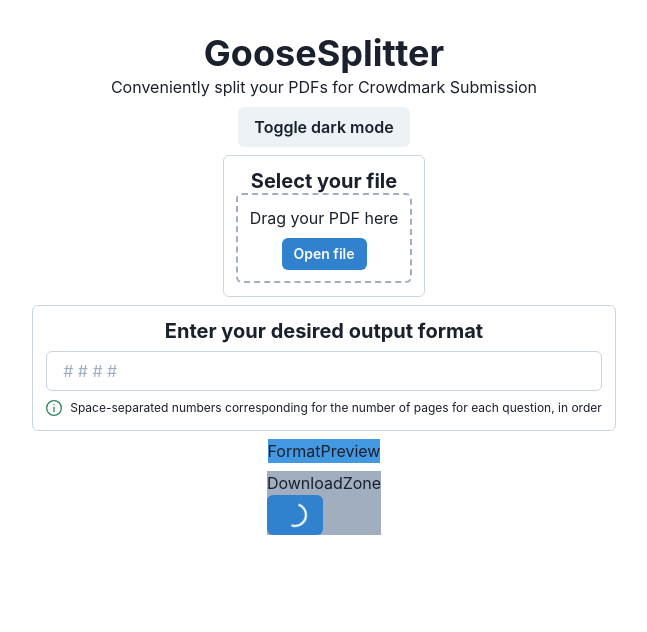
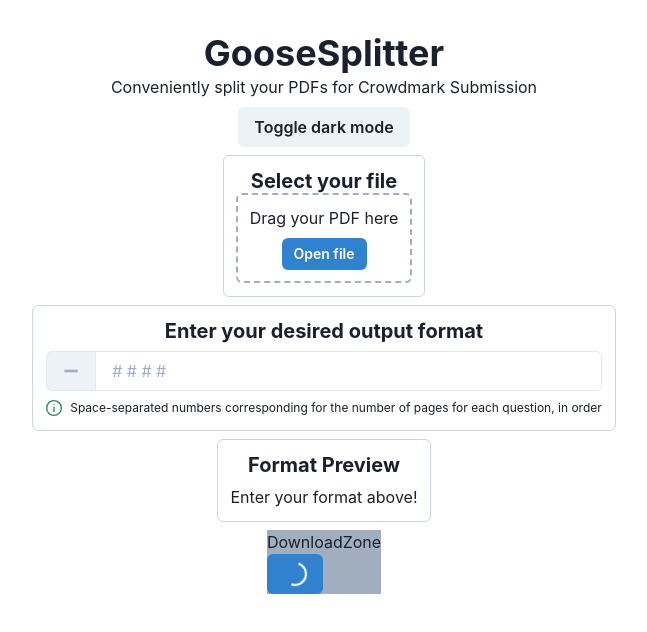
Before and after one commit to teppah/goosev2, a Next.js app: page / in a window 1280 px wide. Shown: the top 632 px of the page, without its empty margins (316-963 px from the left). Built offline with nearby package versions, Linux system fonts and the light colour scheme.

Commit message:
Add FormatPreview

```diff
--- a/components/FormatInput.tsx
+++ b/components/FormatInput.tsx
@@ -1,19 +1,34 @@
-import { Box, Text, Heading, VStack, Input, HStack } from "@chakra-ui/react";
-import { InfoOutlineIcon } from "@chakra-ui/icons";
-import { useRecoilState, useRecoilValue, useSetRecoilState } from "recoil";
+import {
+  Box,
+  Text,
+  Heading,
+  VStack,
+  Input,
+  HStack,
+  InputGroup,
+  InputLeftAddon,
+} from "@chakra-ui/react";
+import {
+  CheckCircleIcon,
+  InfoOutlineIcon,
+  NotAllowedIcon,
+  MinusIcon,
+} from "@chakra-ui/icons";
+import { useRecoilValue, useSetRecoilState } from "recoil";
 import { formatState, isShowInvalid } from "data/atoms";
 import { ChangeEvent, useState } from "react";
 
 const FormatInput = () => {
   const isInvalidated = useRecoilValue(isShowInvalid);
   const setFormat = useSetRecoilState(formatState);
+
   const [text, setText] = useState("");
 
   const handleUpdate = (e: ChangeEvent<HTMLInputElement>) => {
     e.preventDefault();
     setText(e.target.value);
     setFormat((oldFormat) => {
-      return { ...oldFormat, formatString: e.target.value };
+      return { ...oldFormat, formatString: e.target.value.trim() };
     });
   };
 
@@ -30,13 +45,25 @@
       <Heading as="h2" size="md" textAlign="center">
         Enter your desired output format
       </Heading>
+      <InputGroup>
+        <InputLeftAddon
+          children={
+            isInvalidated ? (
+              <NotAllowedIcon color="red.500" />
+            ) : text.length == 0 ? (
+              <MinusIcon color="gray.400" />
+            ) : (
+              <CheckCircleIcon color="green.500" />
+            )
+          }
+        />
         <Input
           placeholder="# # # #"
-        borderColor="gray.300"
           isInvalid={isInvalidated}
           value={text}
           onChange={handleUpdate}
         />
+      </InputGroup>
       <HStack>
         <InfoOutlineIcon color="green.600" />
         <Text fontSize="xs">
--- a/components/FormatPreview.tsx
+++ b/components/FormatPreview.tsx
@@ -1,10 +1,74 @@
-import { Box, Text } from "@chakra-ui/react";
+import {
+  Box,
+  Text,
+  VStack,
+  Heading,
+  ListItem,
+  UnorderedList,
+} from "@chakra-ui/react";
+import { formatState, pageState as pState } from "data/atoms";
+import { useEffect } from "react";
+import { useRecoilState } from "recoil";
+
+const validator = /[^0-9 ]/g;
 
 const FormatPreview = () => {
+  const [format, setFormat] = useRecoilState(formatState);
+  const [pageState, setPageState] = useRecoilState(pState);
+  useEffect(() => {
+    if (
+      // need both because of js regex weirdness
+      validator.test(format.formatString) ||
+      validator.exec(format.formatString) !== null
+    ) {
+      setFormat((oldFormat) => {
+        return { ...oldFormat, isInvalidated: true };
+      });
+    } else {
+      setFormat((oldFormat) => {
+        return { ...oldFormat, isInvalidated: false };
+      });
+      const pageArray: number[] = format.formatString
+        .split(" ")
+        .filter((str) => str.length !== 0)
+        .map((val) => parseInt(val));
+      console.log(pageArray);
+      setPageState((oldState) => {
+        return { ...oldState, pages: pageArray };
+      });
+    }
+  }, [format.formatString]);
   return (
-    <Box bg="blue.400">
-      <Text>FormatPreview</Text>
-    </Box>
+    <VStack
+      border="1px"
+      borderColor="gray.300"
+      d="flex"
+      flexDir="column"
+      alignItems="center"
+      borderRadius="md"
+      p="0.8rem"
+    >
+      <Heading as="h2" size="md" textAlign="center">
+        Format Preview
+      </Heading>
+      {pageState.pages.length === 0 ? (
+        <Text>Enter your format above!</Text>
+      ) : (
+        <UnorderedList>
+          {pageState.pages.map((nPages, i, arr) => {
+            const start = arr
+              .slice(0, i)
+              .reduce((prev, next) => prev + next, 1);
+            return (
+              <ListItem key={i}>
+                Question {i + 1}, containing {nPages} page(s) ({start} to{" "}
+                {start + nPages - 1})
+              </ListItem>
+            );
+          })}
+        </UnorderedList>
+      )}
+    </VStack>
   );
 };
 
--- a/components/PDFDropzone.tsx
+++ b/components/PDFDropzone.tsx
@@ -20,6 +20,7 @@
     maxFiles: 1,
     accept: "application/pdf",
     onDrop: (files, rejections, e) => {
+      e.preventDefault();
       if (files.length === 0 && rejections.length !== 0) {
         toast({
           title: "Failed to add PDF",
@@ -59,12 +60,12 @@
         borderColor="gray.400"
         borderStyle="dashed"
         transition="box-shadow 0.2s"
-        {...getRootProps()}
         flex="1"
         alignSelf="stretch"
         p="0.7rem"
         borderRadius="md"
         shadow={isDragActive ? "2xl" : "none"}
+        {...getRootProps()}
       >
         {file ? (
           <Text fontFamily="monospace">
--- a/data/atoms.ts
+++ b/data/atoms.ts
@@ -5,12 +5,12 @@
   default: null,
 });
 
-export type Format = {
+export type FormatType = {
   formatString: string;
   isInvalidated: boolean;
 };
 
-export const formatState = atom<Format>({
+export const formatState = atom<FormatType>({
   key: "format",
   default: { formatString: "", isInvalidated: false },
 });
@@ -22,3 +22,13 @@
     return format.isInvalidated;
   },
 });
+
+export type PageType = {
+  pages: number[];
+  outputFileFormat: string;
+};
+
+export const pageState = atom<PageType>({
+  key: "page",
+  default: { pages: [], outputFileFormat: "{d}.pdf" },
+});
```
Lines whose indentation alone changed are shown as unchanged.
